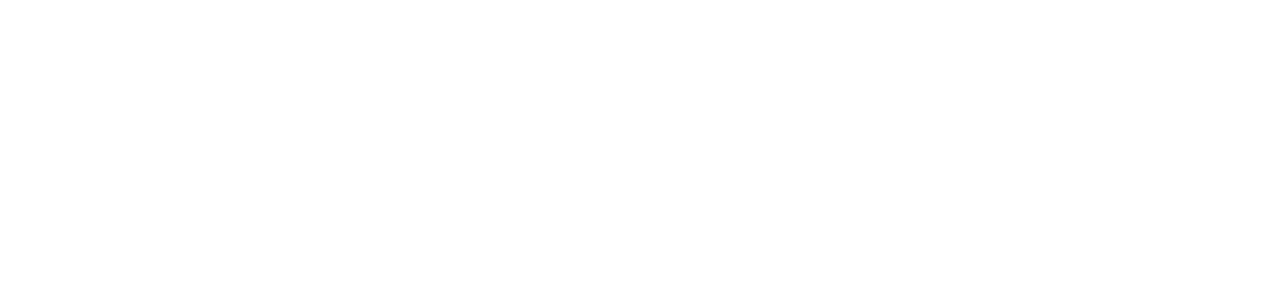
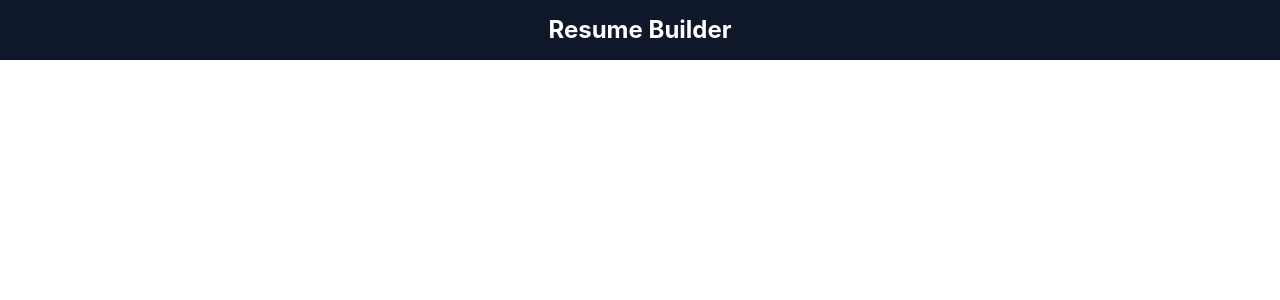
Before and after one commit to Mubashir-85/Resume-Builder, a React (Vite) app in the folder Resume-Builder/: page / in a window 1280 px wide. Shown: the top 300 px of the page. Built offline with nearby package versions, Linux system fonts and the light colour scheme.

Commit message:
feat: add Header component to App

```diff
--- a/Resume-Builder/src/App.jsx
+++ b/Resume-Builder/src/App.jsx
@@ -3,13 +3,14 @@
 import viteLogo from './assets/vite.svg'
 import heroImg from './assets/hero.png'
 import './App.css'
+import Header from './Components/Header'
 
 function App() {
   const [count, setCount] = useState(0)
 
   return (
     <>
-
+      <Header/>
     </>
   )
 }
--- a/Resume-Builder/src/Components/Header.jsx
+++ b/Resume-Builder/src/Components/Header.jsx
@@ -0,0 +1,11 @@
+import React from 'react'
+
+function Header() {
+  return (
+    <div className='h-15 bg-slate-900 flex items-center justify-center'>
+        <h1 className='flex mx-auto items-center font-bold text-2xl transform text-white'>Resume Builder</h1>
+    </div>
+  )
+}
+
+export default Header
```
